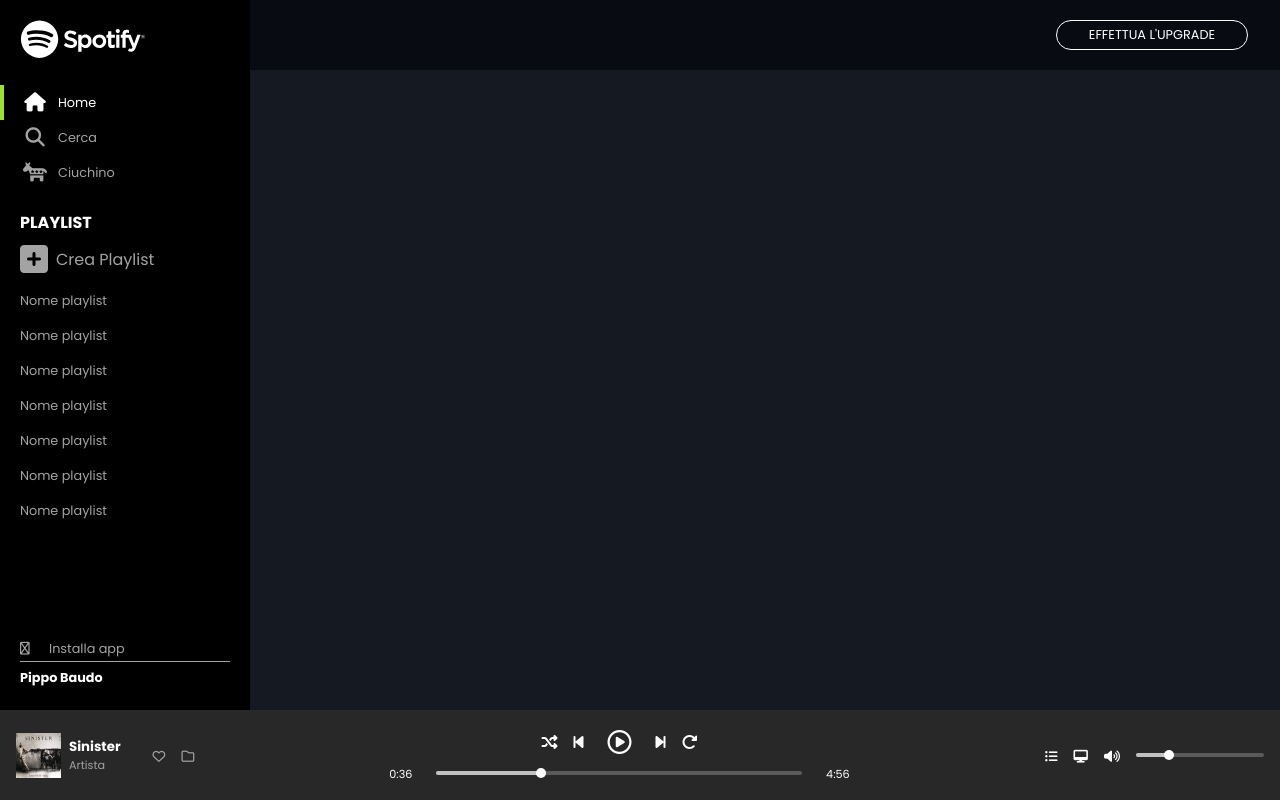
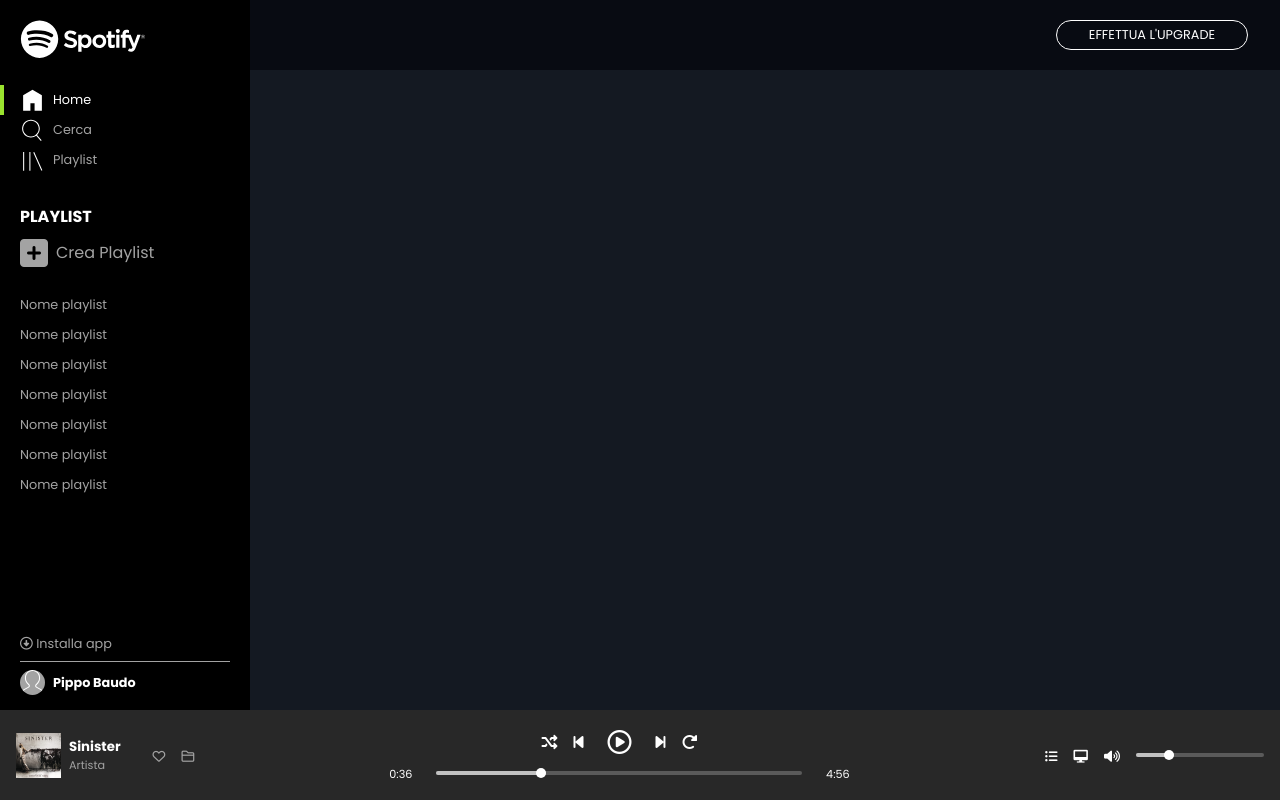
Before and after one commit to emascapa/html-css-spotifyweb, a plain HTML site: page index.html in a window 1280 px wide. Drawn offline with Linux system fonts and the light colour scheme.

Commit message:
Fix sidebar

```diff
--- a/css/style.css
+++ b/css/style.css
@@ -37,6 +37,10 @@
 body {
     font-family: var(--font-type-main);
     color: var(--font-color-primary);
+}
+
+img {
+    max-width: 100%;
 }
 
 .display_ib {
@@ -173,6 +177,10 @@ body {
     margin: 0 0.5rem;
 }
 
+.mt_dot5 {
+    margin-top: 0.5rem;
+}
+
 .mr_1 {
     margin-right: 1rem;
 }
@@ -209,6 +217,30 @@ body {
 
 
 
+/* Custom scrollbar */
+
+/* width */
+::-webkit-scrollbar {
+    width: 8px;
+    border-radius: 20px;
+  }
+
+  /* Track */
+  ::-webkit-scrollbar-track {
+    background: #f1f1f1;
+  }
+
+  /* Handle */
+  ::-webkit-scrollbar-thumb {
+    background: #888;
+  }
+
+  /* Handle on hover */
+  ::-webkit-scrollbar-thumb:hover {
+    background: #555;
+  }
+
+
 /* #region SIDEBAR */
 
 #site_navigation_sidebar {
@@ -230,13 +262,21 @@ body {
     height: 90px;
     background-color: inherit;
     z-index: 1;
-    justify-content: space-between;
+    /* justify-content: space-between; */
 }
 
-.playlist {
+/* .playlist {
     min-height: 80px;
 
     height: calc(100vh - (var(--footer-height-1) + 280px));
+} */
+
+.playlist_div {
+    height: 100px;
+}
+
+.playlist_list {
+    height: calc(100vh - (var(--footer-height-1) + 280px + 100px));
 }
 
 .padd_sidebar {
@@ -249,14 +289,14 @@ body {
 }
 
 .icon_container {
-    height: 30px;
-    width: 30px;
+    height: 25px;
+    width: 25px;
 }
 
 .nav_item,
 .playlist_list a {
-    height: 35px;
-    line-height: 35px;
+    height: 30px;
+    line-height: 30px;
 }
 
 .chosen_bar {
@@ -272,8 +312,12 @@ body {
     color: var(--font-color-primary);
 }
 
+.padding_playlist {
+    padding: 0 20px;
+}
+
 .playlist_list {
-    overflow-y: scroll;
+    overflow-y: auto;
 }
 
 /* .bottom_content > a {
@@ -284,6 +328,15 @@ body {
     /* height: 1px; */
     border-bottom: 1px solid var(--font-color-mid);
     /* margin: 0.5rem 0; */
+}
+
+.avatar {
+    width: 25px;
+    height: 25px;
+    background-color: var(--font-color-mid);
+    border-radius: 50%;
+    overflow: hidden;
+
 }
 
 
@@ -408,16 +461,20 @@ body {
 
     #site_navigation_sidebar {
         display: none;
+        /* transition: all 1s; */
     }
     #site_header {
         display: none;
+        /* transition: all 1s; */
     }
     #site_main {
         display: none;
+        /* transition: all 1s; */
     }
 
     #site_footer {
         height: 100vh;
+        /* transition: all 0.2s; */
     }
 
 
--- a/index.html
+++ b/index.html
@@ -11,7 +11,9 @@
     <link rel="preconnect" href="https://fonts.gstatic.com" crossorigin>
     <link href="https://fonts.googleapis.com/css2?family=Poppins:wght@300;400;700&display=swap" rel="stylesheet">
 
-    <script src="https://kit.fontawesome.com/ac7715c080.js" crossorigin="anonymous"></script>
+    <!-- <script src="https://kit.fontawesome.com/ac7715c080.js" crossorigin="anonymous"></script> -->
+
+    <link rel="stylesheet" href="https://cdnjs.cloudflare.com/ajax/libs/font-awesome/6.0.0/css/all.min.css" integrity="sha512-9usAa10IRO0HhonpyAIVpjrylPvoDwiPUiKdWk5t3PyolY1cOd4DSE0Ga+ri4AuTroPR5aQvXU9xC6qOPnzFeg==" crossorigin="anonymous" referrerpolicy="no-referrer" />
 
     <link rel="stylesheet" href="./css/style.css">
 
@@ -21,11 +23,11 @@
     <div id="site_wrapper" class="clearfix_rule">
 
         <!-- Navigation SIDEBAR here -->
-        <section id="site_navigation_sidebar" class="float_left">
-            <div class="site_logo padd_sidebar">
+        <section id="site_navigation_sidebar" class="float_left clearfix_rule">
+            <div class="site_logo padd_sidebar float_left width_100">
                 <img src="./img/logo.svg" alt="">
             </div>
-            <nav class="navbar">
+            <nav class="navbar float_left width_100">
 
                 <div class="nav_item d_flex align_center">
                     <div class="chosen_bar bg_marked mr_1">
@@ -33,7 +35,8 @@
                     </div>
                     <a href="#" class="style_none marked hover_white d_flex align_center gap_x_small">
                         <div class="icon_container d_flex align_center justify_center">
-                            <i class="fa-solid fa-home font_size_mid"></i>
+                            <!-- <i class="fa-solid fa-home font_size_mid"></i> -->
+                            <img src="./img/home.svg" alt="">
                         </div>
                         <span class="font_size_small logo_caption">Home</span>
                     </a>
@@ -44,7 +47,8 @@
                     </div>
                     <a href="#" class="style_none font_color_mid hover_white d_flex align_center gap_x_small">
                         <div class="icon_container d_flex align_center justify_center">
-                            <i class="fa-solid fa-magnifying-glass font_size_mid"></i>
+                            <!-- <i class="fa-solid fa-magnifying-glass font_size_mid"></i> -->
+                            <img src="./img/search.svg" alt="">
                         </div>
                         <span class="font_size_small logo_caption">Cerca</span>
                     </a>
@@ -55,9 +59,10 @@
                     </div>
                     <a href="#" class="style_none font_color_mid hover_white d_flex align_center gap_x_small">
                         <div class="icon_container d_flex align_center justify_center">
-                            <i class="fa-solid fa-democrat font_size_mid"></i>
+                            <!-- <i class="fa-solid fa-democrat font_size_mid"></i> -->
+                            <img src="./img/libreria.svg" alt="">
                         </div>
-                        <span class="font_size_small logo_caption">Ciuchino</span>
+                        <span class="font_size_small logo_caption">Playlist</span>
                     </a>
                 </div>
 
@@ -92,7 +97,8 @@
                 </ul> -->
 
             </nav>
-            <div class="playlist padd_sidebar">
+            <div class="playlist float_left width_100"> <!--padd_sidebar -->
+                <div class="playlist_div d_flex dir_column justify_center padding_playlist ">
                     <h4 class="text_uppercase mb_dot5">Playlist</h4>
                     <a href="#" class="style_none font_color_mid hover_white d_flex align_center gap_x_small mb_dot5">
                         <div class="d_flex align_center justify_center">
@@ -100,7 +106,9 @@
                         </div>
                         <span class="font_size_medium logo_caption">Crea Playlist</span>
                     </a>
-                <div class="playlist_list">
+                </div>
+
+                <div class="playlist_list padding_playlist ">
                     <ul class="list_style_none">
                         <li>
                             <a href="#" class="style_none font_color_mid font_size_small hover_white">Nome playlist</a>
@@ -127,13 +135,13 @@
                 </div>
             </div>
 
-            <div class="bottom_content padd_sidebar d_flex dir_column">
-                <a href="#" class="style_none font_color_mid font_size_small "> <!-- mb_dot5 -->
-                    <i class="fa-regular fa-circle-arrow-down mr_1"></i>
-                    Installa app
+            <div class="bottom_content padd_sidebar d_flex dir_column justify_center float_left width_100">
+                <a href="#" class="style_none font_color_mid font_size_small mb_dot5"> <!-- mb_dot5 -->
+                    <i class="fa-regular fa-circle-down"></i>
+                    <span>Installa app</span>
                 </a>
                 <div class="separator_line width_100"></div>
-                <div class="user d_flex align_center">
+                <div class="user d_flex align_center gap_x_small mt_dot5">
                     <div class="avatar">
                         <img src="./img/profile.svg" alt="profilepic">
                     </div>
```
Lines whose indentation alone changed are shown as unchanged.
